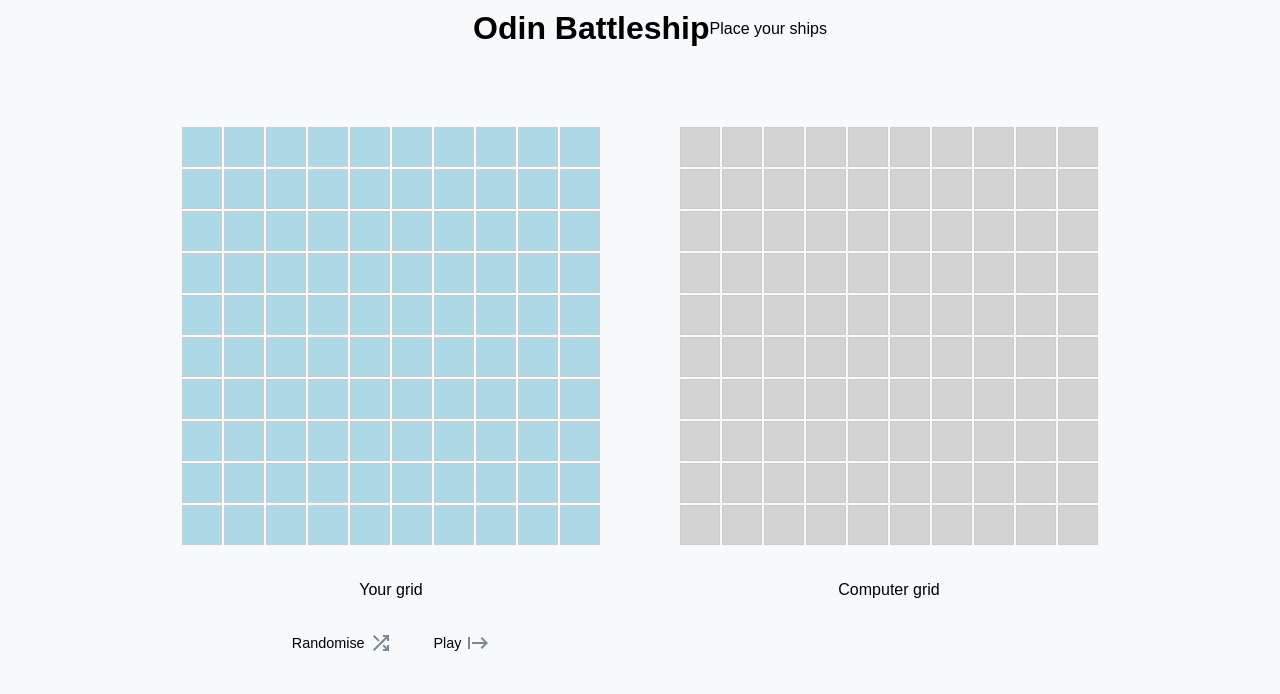
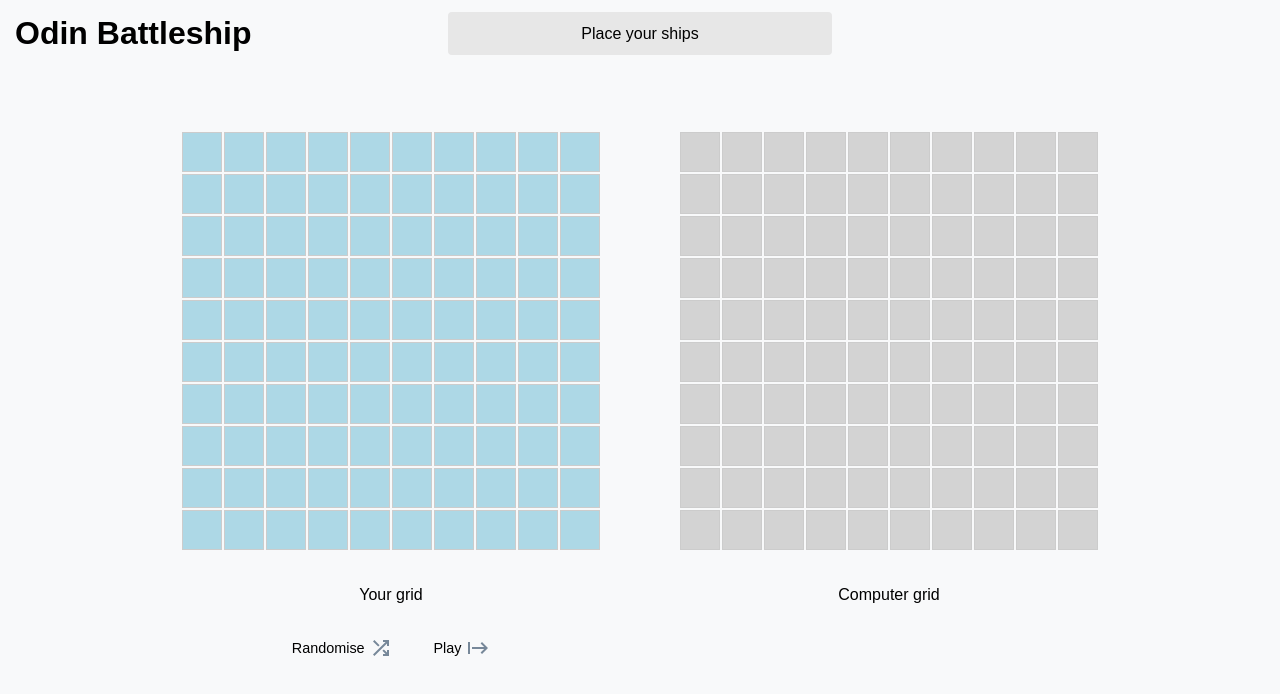
Before and after one commit to Liam-JL/odin-battleship, a website built with webpack: page src/template.html in a window 1280 px wide. Built offline with nearby package versions, Linux system fonts and the light colour scheme.

Commit message:
Add styling for infobar widget

```diff
--- a/src/shared/styles/app.css
+++ b/src/shared/styles/app.css
@@ -24,10 +24,9 @@ select {
 }
 
 header {
-    margin: 10px;
+    margin: 15px;
     width: 100%;
     display: flex;
-    justify-content: center;
     align-items: center;
 }
 
--- a/src/shared/styles/widgets.css
+++ b/src/shared/styles/widgets.css
@@ -1,3 +1,16 @@
+.infobar {
+  background-color: rgb(231, 231, 231);
+  padding: 0.8rem;
+  border-radius: 4px;
+  width: 30%;
+  position: absolute;
+  left: 50%;
+  transform: translate(-50%);
+  display: flex;
+  justify-content: center;
+  align-items: center;
+}
+
 .gameboard {
     display: grid;
     grid-template-columns: repeat(10, 40px);
```
